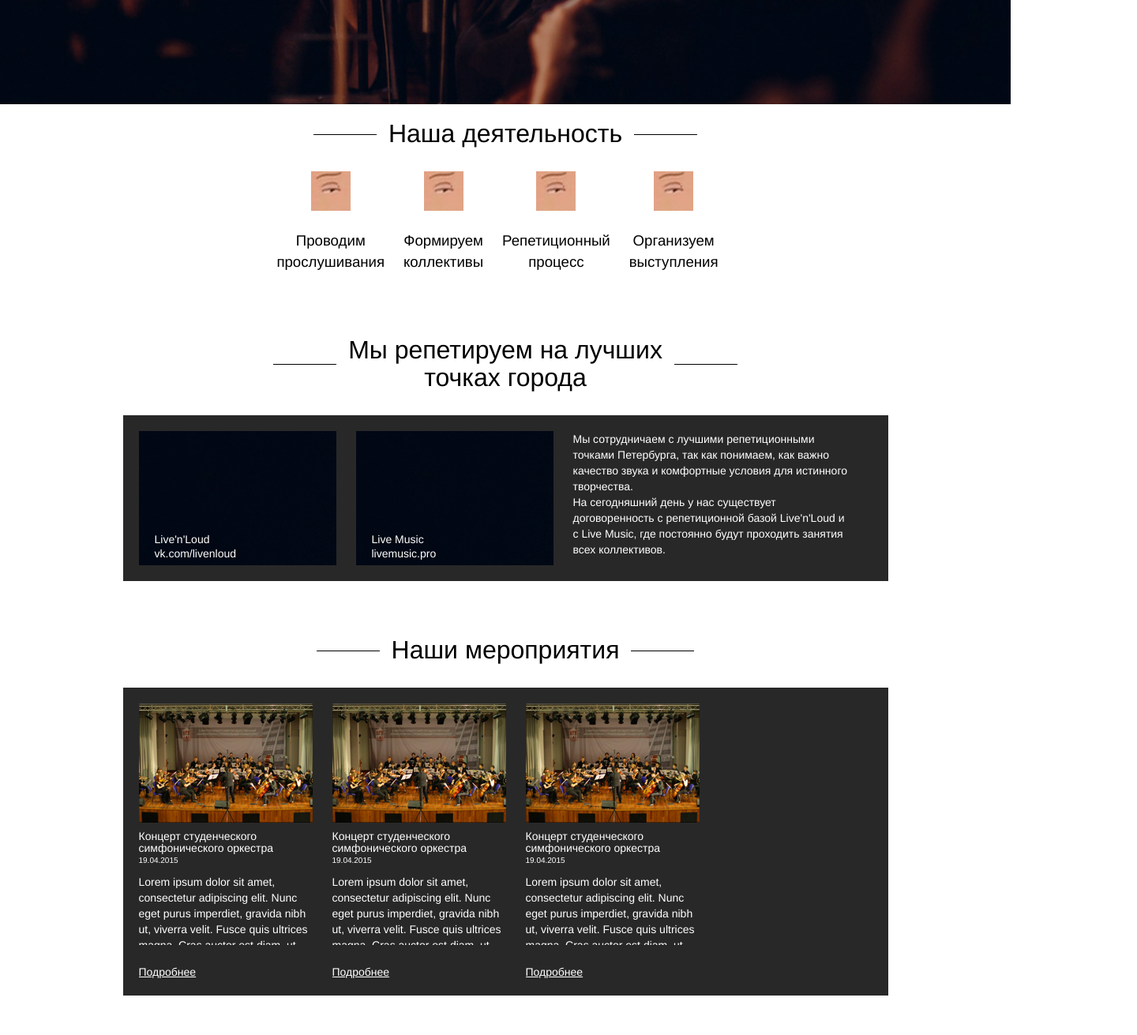
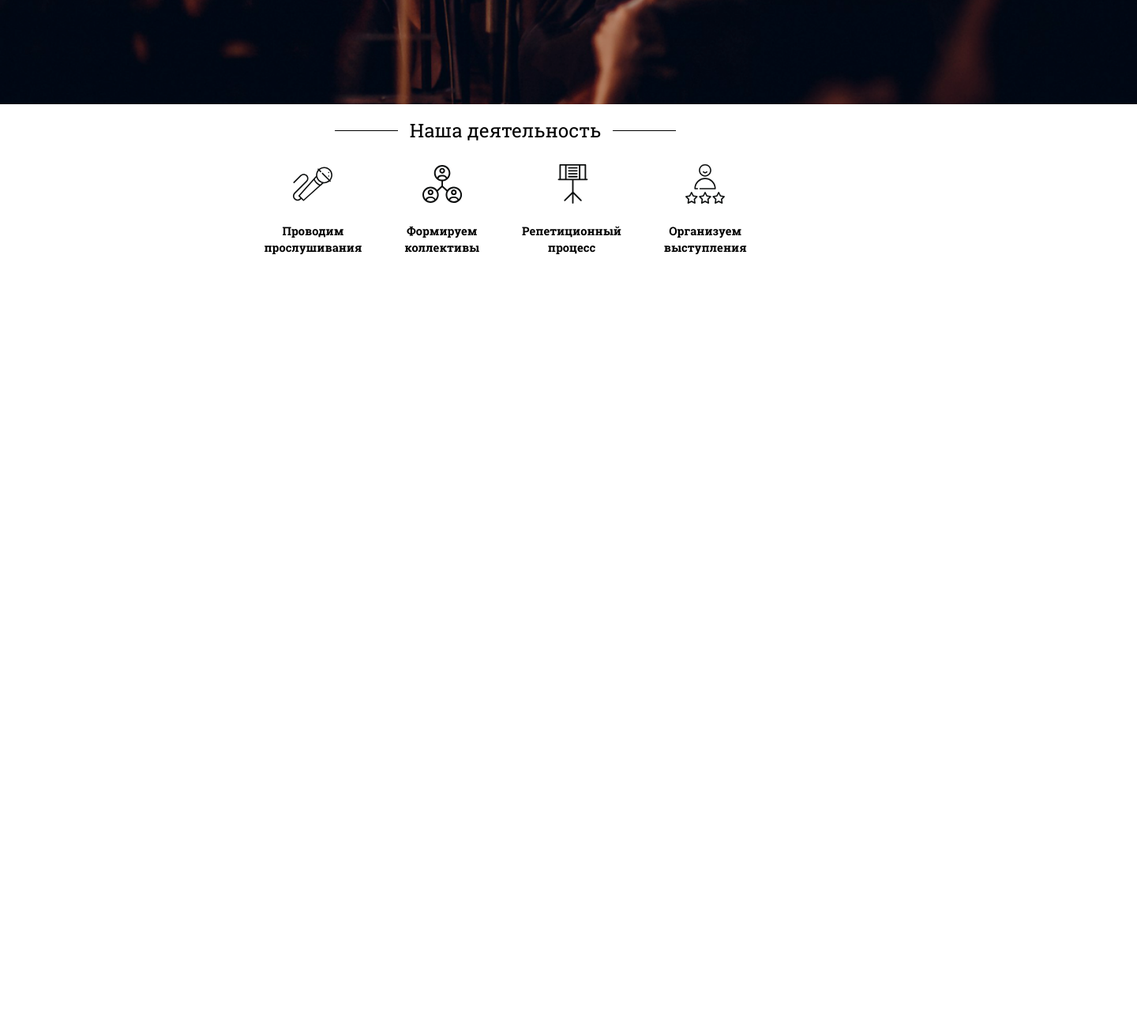
Before and after one commit to ye11owSub/whoisazamat.github.io, a plain HTML site: page index.html in a window 1280 px wide. Shown: the part 668-1979 px from the top of the page at 79% size, 1440 px wide, since content can reach past the window. After the commit the page ends 1600 px from the top, so only its background shows below. Drawn offline with nearby package versions, Linux system fonts and the light colour scheme.

Commit message:
main section width fixed

```diff
--- a/css/main.less
+++ b/css/main.less
@@ -41,16 +41,20 @@
 body {
 	background: @bg-color;
 
+
 }
 
+.container {
+  width: 970px !important;
+}
 /* main section */
 
 #main {
-	background: url(../img/1page-bg.png) no-repeat center center;
+	background: url(../img/1page-bg.png) center top no-repeat;
     background-size: cover;
+    min-width: 1440px;
     height: 100%;
 	position: relative;
-	overflow: hidden;
 	color: @dark-font-color;
 	.main-content {
 		position: absolute;
@@ -104,7 +108,8 @@ body {
 
   h3 {
     text-align: center;
-    font-size: 24pt;
+    font-size: 18pt;
+    font-family: RobotoSlab-Regular;
     margin-bottom: 30px;
     position: relative;
     display: inline-block;
@@ -134,8 +139,9 @@ body {
 
 /* bases */
   .icons-description {
-    font-size: 14pt;
+    font-size: 11pt;
     text-align: center;
+    font-family: RobotoSlab-Bold;
   }
 
   .icons {
@@ -154,9 +160,10 @@ body {
 
 .activity-container {
   text-align: center;
+  margin:  auto;
 }
 .activity-block {
-  padding-right: 20px;
+  padding-right: 50px;
   display: inline-block;
   text-align: center;
 }
@@ -176,10 +183,22 @@ body {
 
 .base-item {
   margin-right: 25px;
-  background: url("../img/1page-bg.png");
   width:250px;
   height: 170px;
   position: relative;
+}
+
+.livenloud {
+    background: url("../img/1-place.png");
+    width: 250px;
+    height: 170px;
+    max-width: 100%;
+  }
+.livemusic {
+  background: url("../img/2-place.png");
+  width: 250px;
+  height: 170px;
+  max-width: 100%;
 }
 
 .base-item-desc {
@@ -226,6 +245,11 @@ body {
   }
 
 }
+
+.event-active {
+  background: #fff;
+  color: #000;
+}
 .event-date {
   font-size: 10px;
 }
@@ -241,3 +265,22 @@ body {
   text-decoration: underline;
   cursor: pointer;
 }
+/* join us */
+.join-us-container {
+  width: 85%;
+  margin-top: 60px;
+}
+
+/* footer */
+#footer {
+  height: 200px;
+  background: #282828;
+  color: #fff;
+  width: 100%;
+  margin-top: 80px;
+
+}
+
+.footer-container {
+
+}
--- a/index.html
+++ b/index.html
@@ -2,6 +2,9 @@
 <html>
 <head>
 	<meta charset="utf-8">
+
+
+	<meta name="viewport" content="width=1440">
 	<title>Back to music. Объединение людей, желающих совмещать музыкальное творчество с основной профессией</title>
 	<!-- css files -->
 	<link rel="stylesheet" href="https://maxcdn.bootstrapcdn.com/bootstrap/3.3.7/css/bootstrap.min.css" integrity="sha384-BVYiiSIFeK1dGmJRAkycuHAHRg32OmUcww7on3RYdg4Va+PmSTsz/K68vbdEjh4u" crossorigin="anonymous">
@@ -43,130 +46,167 @@
 			<div class="row">
 				<div class="col-lg-12 col-md-12 col-sm-12 col-xs-12 activity-container">
 					<div class="activity-block">
-						<img src="img/icon-1.jpg" class="icons">
+						<img src="img/audition.svg" class="icons">
 						<p class="icons-description">Проводим <br>прослушивания</p>
 					</div>
 
 				<div class="activity-block">
-					<img src="img/icon-2.jpg" class="icons">
+					<img src="img/collective.svg" class="icons">
 					<p class="icons-description">Формируем <br>коллективы</p>
 				</div>
 
 				<div class="activity-block">
-					<img src="img/icon-3.jpg" class="icons">
+					<img src="img/repetition.svg" class="icons">
 					<p class="icons-description">Репетиционный <br>процесс</p>
 				</div>
 
-				<div class="activity-block">
-					<img src="img/icon-4.jpg" class="icons">
+				<div class="activity-block" style="padding-right: 0;">
+					<img src="img/concert.svg" class="icons" >
 					<p class="icons-description">Организуем <br>выступления</p>
 				</div>
 			</div>
 			</div>
-		<!--bases block-->
-			<div class="row bases">
-				<div class="col-lg-12 col-md-12 col-sm-12 col-xs-12 block-title">
-					<h3>Мы репетируем на лучших <br>точках города</h3>
-				</div>
-			</div>
-			<div class="row">
-				<div class="col-lg-12 col-md-12 col-sm-12 col-xs-12">
-					<div class="bases-description">
-						<div class="base-item">
-							<span class="base-item-desc">
-								<h5>Live'n'Loud</h5>
-								<a href="#">vk.com/livenloud</a>
-							</span>
+		<!--&lt;!&ndash;bases block&ndash;&gt;-->
+			<!--<div class="row bases">-->
+				<!--<div class="col-lg-12 col-md-12 col-sm-12 col-xs-12 block-title">-->
+					<!--<h3>Мы репетируем на лучших <br>точках города</h3>-->
+				<!--</div>-->
+			<!--</div>-->
+			<!--<div class="row">-->
+				<!--<div class="col-lg-12 col-md-12 col-sm-12 col-xs-12">-->
+					<!--<div class="bases-description">-->
+						<!--<div class="base-item livenloud">-->
+							<!--<span class="base-item-desc">-->
+								<!--<h5>Live'n'Loud</h5>-->
+								<!--<a href="#">vk.com/livenloud</a>-->
+							<!--</span>-->
 
-						</div>
-						<div class="base-item">
-							<span class="base-item-desc">
-								<h5>Live Music</h5>
-								<a href="#">livemusic.pro</a>
-							</span>
+						<!--</div>-->
+						<!--<div class="base-item livemusic">-->
+							<!--<span class="base-item-desc">-->
+								<!--<h5>Live Music</h5>-->
+								<!--<a href="#">livemusic.pro</a>-->
+							<!--</span>-->
 
-						</div>
-						<div class="base-item-about">
-							<p>Мы сотрудничаем с лучшими репетиционными точками Петербурга, так как понимаем, как важно
-								качество звука и комфортные условия для истинного творчества.<br>На сегодняшний день
-								у нас существует договоренность с репетиционной базой Live'n'Loud и с Live Music,
-								где постоянно будут проходить занятия всех коллективов.</p>
-						</div>
-					</div>
-				</div>
-			</div>
-		<!--performances block-->
-			<div class="row performances">
-				<div class="col-lg-12 col-md-12 col-sm-12 col-xs-12 block-title">
-					<h3>Наши мероприятия</h3>
-				</div>
-			</div>
-			<div class="row">
-				<div class="col-lg-12 col-md-12 col-sm-12 col-xs-12">
-					<div class="events">
-						<div class="event">
-							<img src="img/events/event-1.png">
-							<h5>Концерт студенческого симфонического оркестра</h5>
-							<span class="event-date">19.04.2015</span>
-							<p class="event-desc">
-								Lorem ipsum dolor sit amet, consectetur adipiscing elit.
-								Nunc eget purus imperdiet, gravida nibh ut, viverra velit.
-								Fusce quis ultrices magna. Cras auctor est diam, ut egestas
-								metus semper ut. Nam varius tempor ex, non aliquet justo porta eu.
-								Vestibulum vel interdum elit. Cras tempus felis eu accumsan consequat.
-								Nulla sed sollicitudin dui. Aliquam elementum enim ut finibus sagittis.
-								Suspendisse efficitur tempor metus, sed malesuada lectus egestas ut.
-								Proin nec purus libero. Cras egestas, nunc et sodales tincidunt, mauris
-								elit luctus ipsum, sed eleifend velit dui ut metus. Aenean dictum enim
-								quis varius posuere.
+						<!--</div>-->
+						<!--<div class="base-item-about">-->
+							<!--<p>Мы сотрудничаем с лучшими репетиционными точками Петербурга, так как понимаем, как важно-->
+								<!--качество звука и комфортные условия для истинного творчества.<br>На сегодняшний день-->
+								<!--у нас существует договоренность с репетиционной базой Live'n'Loud и с Live Music,-->
+								<!--где постоянно будут проходить занятия всех коллективов.</p>-->
+						<!--</div>-->
+					<!--</div>-->
+				<!--</div>-->
+			<!--</div>-->
+		<!--&lt;!&ndash;performances block&ndash;&gt;-->
+			<!--&lt;!&ndash;<div class="row performances">&ndash;&gt;-->
+				<!--&lt;!&ndash;<div class="col-lg-12 col-md-12 col-sm-12 col-xs-12 block-title">&ndash;&gt;-->
+					<!--&lt;!&ndash;<h3>Наши мероприятия</h3>&ndash;&gt;-->
+				<!--&lt;!&ndash;</div>&ndash;&gt;-->
+			<!--&lt;!&ndash;</div>&ndash;&gt;-->
+			<!--&lt;!&ndash;<div class="row">&ndash;&gt;-->
+				<!--&lt;!&ndash;<div class="col-lg-12 col-md-12 col-sm-12 col-xs-12">&ndash;&gt;-->
+					<!--&lt;!&ndash;<div class="events">&ndash;&gt;-->
+						<!--&lt;!&ndash;<div class="event" id="event" data-id="1" onclick="makeActive()">&ndash;&gt;-->
+							<!--&lt;!&ndash;<img src="img/events/event-1.png">&ndash;&gt;-->
+							<!--&lt;!&ndash;<h5>Концерт студенческого симфонического оркестра</h5>&ndash;&gt;-->
+							<!--&lt;!&ndash;<span class="event-date">19.04.2015</span>&ndash;&gt;-->
+							<!--&lt;!&ndash;<p class="event-desc">&ndash;&gt;-->
+								<!--&lt;!&ndash;Lorem ipsum dolor sit amet, consectetur adipiscing elit.&ndash;&gt;-->
+								<!--&lt;!&ndash;Nunc eget purus imperdiet, gravida nibh ut, viverra velit.&ndash;&gt;-->
+								<!--&lt;!&ndash;Fusce quis ultrices magna. Cras auctor est diam, ut egestas&ndash;&gt;-->
+								<!--&lt;!&ndash;metus semper ut. Nam varius tempor ex, non aliquet justo porta eu.&ndash;&gt;-->
+								<!--&lt;!&ndash;Vestibulum vel interdum elit. Cras tempus felis eu accumsan consequat.&ndash;&gt;-->
+								<!--&lt;!&ndash;Nulla sed sollicitudin dui. Aliquam elementum enim ut finibus sagittis.&ndash;&gt;-->
+								<!--&lt;!&ndash;Suspendisse efficitur tempor metus, sed malesuada lectus egestas ut.&ndash;&gt;-->
+								<!--&lt;!&ndash;Proin nec purus libero. Cras egestas, nunc et sodales tincidunt, mauris&ndash;&gt;-->
+								<!--&lt;!&ndash;elit luctus ipsum, sed eleifend velit dui ut metus. Aenean dictum enim&ndash;&gt;-->
+								<!--&lt;!&ndash;quis varius posuere.&ndash;&gt;-->
 
-							</p>
-							<span class="more" id="more">Подробнее</span>
-						</div>
-						<div class="event">
-							<img src="img/events/event-1.png">
-							<h5>Концерт студенческого симфонического оркестра</h5>
-							<span class="event-date">19.04.2015</span>
-							<p class="event-desc">
-								Lorem ipsum dolor sit amet, consectetur adipiscing elit.
-								Nunc eget purus imperdiet, gravida nibh ut, viverra velit.
-								Fusce quis ultrices magna. Cras auctor est diam, ut egestas
-								metus semper ut. Nam varius tempor ex, non aliquet justo porta eu.
-								Vestibulum vel interdum elit. Cras tempus felis eu accumsan consequat.
-								Nulla sed sollicitudin dui. Aliquam elementum enim ut finibus sagittis.
-								Suspendisse efficitur tempor metus, sed malesuada lectus egestas ut.
-								Proin nec purus libero. Cras egestas, nunc et sodales tincidunt, mauris
-								elit luctus ipsum, sed eleifend velit dui ut metus. Aenean dictum enim
-								quis varius posuere.
+							<!--&lt;!&ndash;</p>&ndash;&gt;-->
+							<!--&lt;!&ndash;<span class="more" id="more">Подробнее</span>&ndash;&gt;-->
+						<!--&lt;!&ndash;</div>&ndash;&gt;-->
+						<!--&lt;!&ndash;<div class="event" id="event" data-id="2">&ndash;&gt;-->
+							<!--&lt;!&ndash;<img src="img/events/event-1.png">&ndash;&gt;-->
+							<!--&lt;!&ndash;<h5>Концерт студенческого симфонического оркестра</h5>&ndash;&gt;-->
+							<!--&lt;!&ndash;<span class="event-date">19.04.2015</span>&ndash;&gt;-->
+							<!--&lt;!&ndash;<p class="event-desc">&ndash;&gt;-->
+								<!--&lt;!&ndash;Lorem ipsum dolor sit amet, consectetur adipiscing elit.&ndash;&gt;-->
+								<!--&lt;!&ndash;Nunc eget purus imperdiet, gravida nibh ut, viverra velit.&ndash;&gt;-->
+								<!--&lt;!&ndash;Fusce quis ultrices magna. Cras auctor est diam, ut egestas&ndash;&gt;-->
+								<!--&lt;!&ndash;metus semper ut. Nam varius tempor ex, non aliquet justo porta eu.&ndash;&gt;-->
+								<!--&lt;!&ndash;Vestibulum vel interdum elit. Cras tempus felis eu accumsan consequat.&ndash;&gt;-->
+								<!--&lt;!&ndash;Nulla sed sollicitudin dui. Aliquam elementum enim ut finibus sagittis.&ndash;&gt;-->
+								<!--&lt;!&ndash;Suspendisse efficitur tempor metus, sed malesuada lectus egestas ut.&ndash;&gt;-->
+								<!--&lt;!&ndash;Proin nec purus libero. Cras egestas, nunc et sodales tincidunt, mauris&ndash;&gt;-->
+								<!--&lt;!&ndash;elit luctus ipsum, sed eleifend velit dui ut metus. Aenean dictum enim&ndash;&gt;-->
+								<!--&lt;!&ndash;quis varius posuere.&ndash;&gt;-->
 
-							</p>
-							<span class="more" id="more">Подробнее</span>
-						</div>
-						<div class="event">
-							<img src="img/events/event-1.png">
-							<h5>Концерт студенческого симфонического оркестра</h5>
-							<span class="event-date">19.04.2015</span>
-							<p class="event-desc">
-								Lorem ipsum dolor sit amet, consectetur adipiscing elit.
-								Nunc eget purus imperdiet, gravida nibh ut, viverra velit.
-								Fusce quis ultrices magna. Cras auctor est diam, ut egestas
-								metus semper ut. Nam varius tempor ex, non aliquet justo porta eu.
-								Vestibulum vel interdum elit. Cras tempus felis eu accumsan consequat.
-								Nulla sed sollicitudin dui. Aliquam elementum enim ut finibus sagittis.
-								Suspendisse efficitur tempor metus, sed malesuada lectus egestas ut.
-								Proin nec purus libero. Cras egestas, nunc et sodales tincidunt, mauris
-								elit luctus ipsum, sed eleifend velit dui ut metus. Aenean dictum enim
-								quis varius posuere.
+							<!--&lt;!&ndash;</p>&ndash;&gt;-->
+							<!--&lt;!&ndash;<span class="more" id="more">Подробнее</span>&ndash;&gt;-->
+						<!--&lt;!&ndash;</div>&ndash;&gt;-->
+						<!--&lt;!&ndash;<div class="event" id="event" data-id="3">&ndash;&gt;-->
+							<!--&lt;!&ndash;<img src="img/events/event-1.png">&ndash;&gt;-->
+							<!--&lt;!&ndash;<h5>Концерт студенческого симфонического оркестра</h5>&ndash;&gt;-->
+							<!--&lt;!&ndash;<span class="event-date">19.04.2015</span>&ndash;&gt;-->
+							<!--&lt;!&ndash;<p class="event-desc">&ndash;&gt;-->
+								<!--&lt;!&ndash;Lorem ipsum dolor sit amet, consectetur adipiscing elit.&ndash;&gt;-->
+								<!--&lt;!&ndash;Nunc eget purus imperdiet, gravida nibh ut, viverra velit.&ndash;&gt;-->
+								<!--&lt;!&ndash;Fusce quis ultrices magna. Cras auctor est diam, ut egestas&ndash;&gt;-->
+								<!--&lt;!&ndash;metus semper ut. Nam varius tempor ex, non aliquet justo porta eu.&ndash;&gt;-->
+								<!--&lt;!&ndash;Vestibulum vel interdum elit. Cras tempus felis eu accumsan consequat.&ndash;&gt;-->
+								<!--&lt;!&ndash;Nulla sed sollicitudin dui. Aliquam elementum enim ut finibus sagittis.&ndash;&gt;-->
+								<!--&lt;!&ndash;Suspendisse efficitur tempor metus, sed malesuada lectus egestas ut.&ndash;&gt;-->
+								<!--&lt;!&ndash;Proin nec purus libero. Cras egestas, nunc et sodales tincidunt, mauris&ndash;&gt;-->
+								<!--&lt;!&ndash;elit luctus ipsum, sed eleifend velit dui ut metus. Aenean dictum enim&ndash;&gt;-->
+								<!--&lt;!&ndash;quis varius posuere.&ndash;&gt;-->
 
-							</p>
-							<span class="more" id="more">Подробнее</span>
-						</div>
+							<!--&lt;!&ndash;</p>&ndash;&gt;-->
+							<!--&lt;!&ndash;<span class="more" id="more">Подробнее</span>&ndash;&gt;-->
+						<!--&lt;!&ndash;</div>&ndash;&gt;-->
 
-					</div>
-				</div>
-			</div>
-
-		</div>
-	</section>
+					<!--&lt;!&ndash;</div>&ndash;&gt;-->
+				<!--&lt;!&ndash;</div>&ndash;&gt;-->
+			<!--&lt;!&ndash;</div>&ndash;&gt;-->
+		<!--&lt;!&ndash;jion us block&ndash;&gt;-->
+			<!--<div class="row join-us">-->
+				<!--<div class="col-lg-6 col-md-6 col-sm-6 col-xs-6">-->
+					<!--<div class="join-us-container">-->
+						<!--<h4>Станьте участником и вы получите:</h4>-->
+						<!--<ul class="join-us-list">-->
+							<!--<li>Две репетиции в неделю по 1,5 часа</li>-->
+							<!--<li>На репетиционное точке Люкс класса</li>-->
+							<!--<li>Под руководством профессионалов</li>-->
+							<!--<li>Выступления на коммерческих концертах</li>-->
+							<!--<li>Океан позитива</li>-->
+						<!--</ul>-->
+						<!--<button>стать участником</button>-->
+					<!--</div>-->
+				<!--</div>-->
+				<!--<div class="col-lg-6 col-md-6 col-sm-6 col-xs-6">-->
+					<!--video-->
+				<!--</div>-->
+			<!--</div>-->
+		<!--</div>-->
+	<!--</section>-->
+	<!--<section id="footer">-->
+		<!--<div class="row">-->
+			<!--<div class="col-lg-6 col-md-6 col-sm-6 col-xs-6 footer">-->
+				<!--<div class="footer-container">-->
+					<!--<img src="img/b2m-simple.svg" style="width: 35%; height: 35%;">-->
+					<!--<div class="social"></div>-->
+				<!--</div>-->
+			<!--</div>-->
+			<!--<div class="col-lg-6 col-md-6 col-sm-6 col-xs-6">-->
+				<!--<p>-->
+					<!--<h5>Андрей Иванчин +7 (965) 751-05-26</h5>-->
+					<!--<span class="info">Руководитель проекта</span>-->
+					<!--<br>-->
+					<!--<h5>Евгения Савкина +7 (904) 333-86-44</h5>-->
+					<!--<span class="info">Продюссер проекта</span>-->
+				<!--</p>-->
+			<!--</div>-->
+		<!--</div>-->
+	<!--</section>-->
 </body>
 </html>
```
Also changed, not shown: js/common.js (+11 -0 lines), css/main.css, img/1-place.png (added), img/2-place.png (added), img/arrow-left.svg (added), img/arrow-right.svg (added), img/audition.svg (added), img/collective.svg (added), img/concert.svg (added), img/icon-1.jpg (deleted), img/icon-2.jpg (deleted), img/icon-3.jpg (deleted), img/icon-4.jpg (deleted), img/main1.jpg (added), 2 more files. Lines whose indentation alone changed are shown as unchanged.
